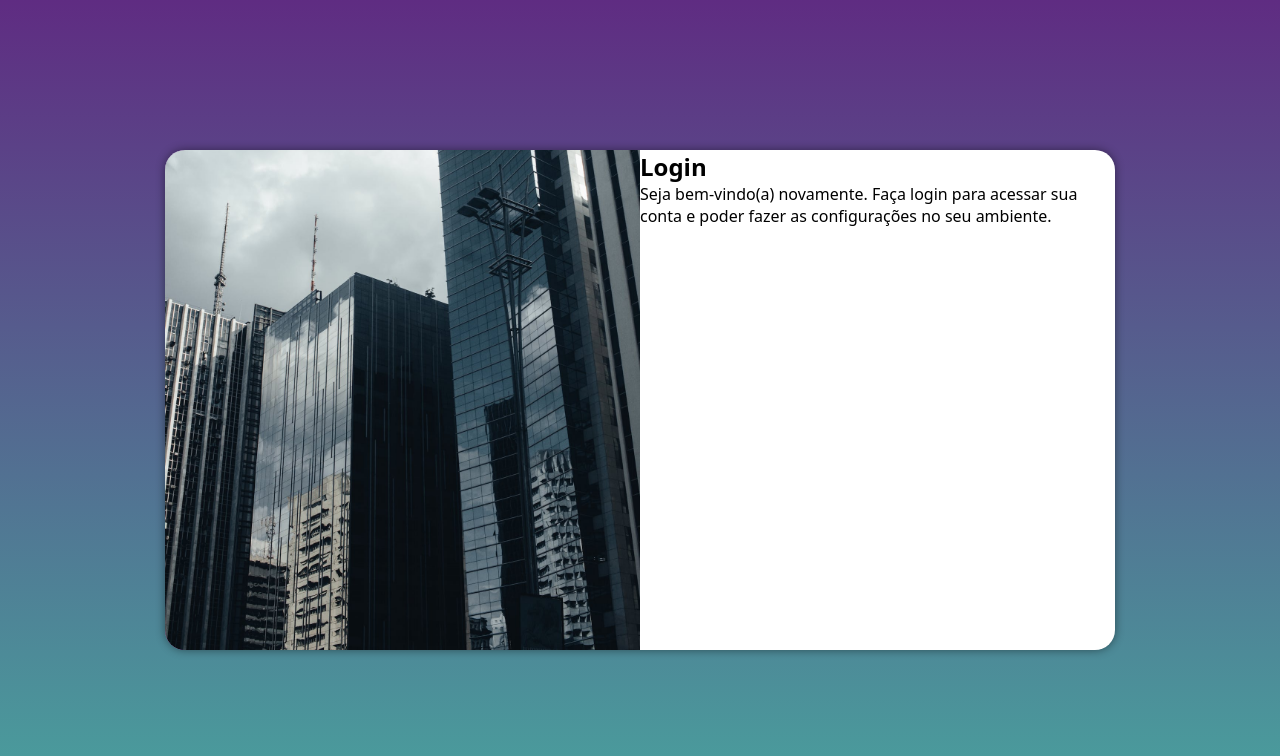
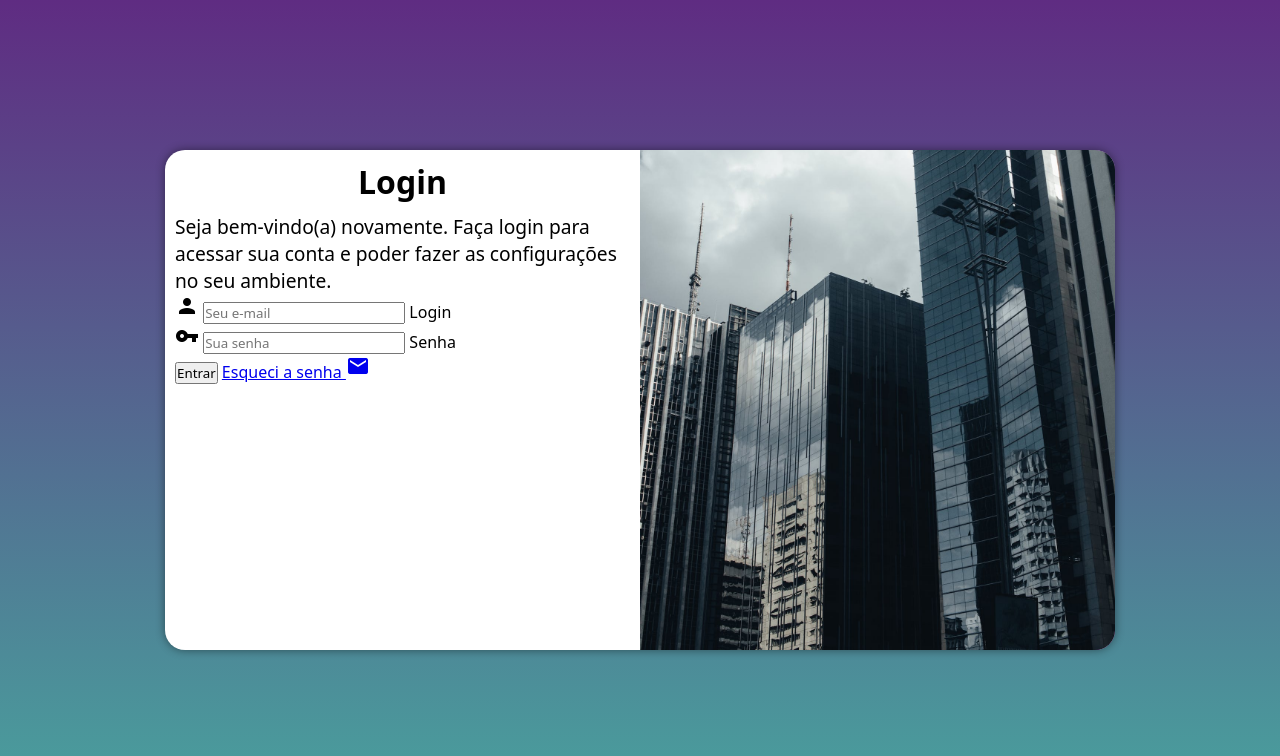
Before and after one commit to Laesilva3/projeto-login, a plain HTML site: page index.html in a window 1280 px wide. Drawn offline with Linux system fonts and the light colour scheme.

Commit message:
adicionei o formulario

```diff
--- a/estilo/media-query.css
+++ b/estilo/media-query.css
@@ -33,13 +33,21 @@
     }
 
     section#login > div#imagem {
-        float: left;
+        float: right;
         width: 50%;
         height: 100%;
     }
 
     section#login > div#formulario {
-        float: right;
+        float: left;
         width: 50%;
     }
+
+    div#formulario > h1 {
+        font-size: 2em;
+    }
+
+    div#formulario > p {
+        font-size: 1.2em;
+    }
 }
--- a/estilo/style.css
+++ b/estilo/style.css
@@ -53,3 +53,12 @@ section#login > div#formulario {
     display: block;
     padding: 10px;
 }
+
+div#formulario > h1 {
+    text-align: center;
+    margin-bottom: 10px;
+}
+
+div#formulario > p {
+    font-size: 0.8em;
+}
--- a/index.html
+++ b/index.html
@@ -4,6 +4,7 @@
     <meta charset="UTF-8">
     <meta name="viewport" content="width=device-width, initial-scale=1.0">
     <title>Login</title>
+    <link href="https://fonts.googleapis.com/icon?family=Material+Icons" rel="stylesheet">
     <link rel="stylesheet" href="estilo/style.css">
     <link rel="stylesheet" href="estilo/media-query.css">
 </head>
@@ -13,13 +14,26 @@
             <div id="imagem">
 
             </div>
-            <div id="fornulario">
+            <div id="formulario">
                 <h1>Login</h1>
                 <p>
                     Seja bem-vindo(a) novamente. Faça login para acessar sua conta e poder fazer as configurações no seu ambiente.
                 </p>
                 <form action="login.php" method="post">
-
+                    <div class="campo">
+                        <i class="material-icons">person</i>
+                        <input type="email" name="login" id="ilogin" placeholder="Seu e-mail" autocomplete="email" required maxlength="30">
+                        <label for="ilogin">Login</label>
+                    </div>
+                    <div class="campo">
+                        <i class="material-icons">vpn_key</i>
+                        <input type="password" name="senha" id="isenha" placeholder="Sua senha" autocomplete="current-password" required minlength="8">
+                        <label for="isenha">Senha</label>
+                    </div>
+                    <input type="submit" value="Entrar">
+                    <a href="esqueco.htm">
+                        Esqueci a senha <i class="material-icons">mail</i>
+                    </a>
                 </form>
             </div>
         </section>
```
